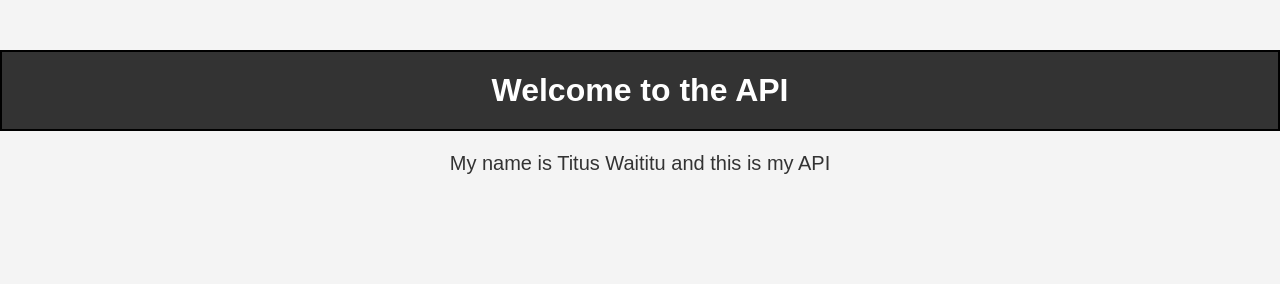
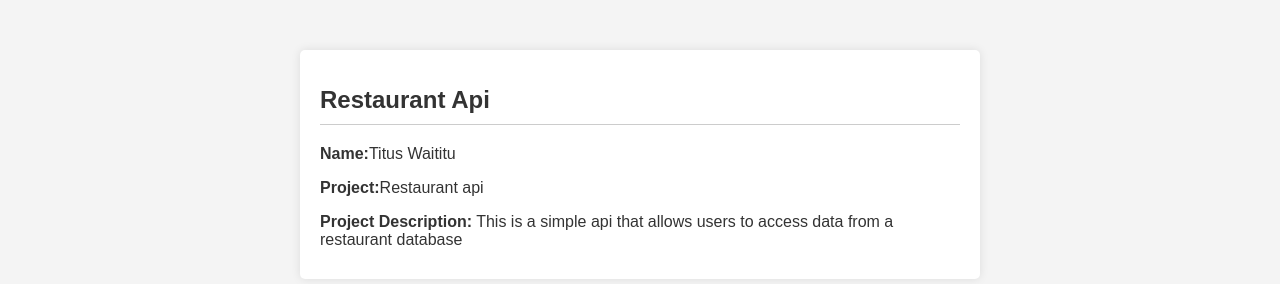
Before and after one commit to Andrea-tailas/restaurant_api_with_neon_db, a website: page index.html in a window 1280 px wide. Drawn offline with Linux system fonts and the light colour scheme.

Commit message:
modified index.html file

```diff
--- a/index.html
+++ b/index.html
@@ -12,26 +12,39 @@
             background-color: #f4f4f4;
             color: #333;
         }
-        h1 {
-            text-align: center;
-            margin-top: 50px;
-            color: #fff;
-            background-color: #333;
-            padding:20px;
-            border:2px solid black;
+      .profile {
+        width: 50%;
+        margin: 0 auto;
+        background: #fff;
+        padding: 20px;
+        border-radius: 5px;
+        box-shadow: 0 0 10px rgba(0, 0, 0, 0.1);
+        margin-top: 50px;
+      }
+        .profile h1 {
+            font-size: 24px;
+            margin-bottom: 20px;
+            border-bottom: 1px solid #ccc;
+            padding-bottom: 10px;
         }
-        p {
-            text-align: center;
-            margin-top: 20px;
-            font-size: 15pt;
+        .profile p {
+            font-size: 16px;
+            margin-bottom: 10px;
+        }
+        .profile p span {
+            font-weight: bold;
         }
 
     </style>
 </head>
 <body>
-    <h1>Welcome to the API</h1>
-<p>My name is Titus Waititu and this is my API</p>
+ <div class="profile">
+    <h1>Restaurant Api</h1>
+    <p><span>Name:</span>Titus Waititu</p>
+    <p><span>Project:</span>Restaurant api</p>
+    <p><span>Project Description:</span> This is a simple api that allows users to access data from a restaurant database</p>
 
+ </div>
 </body>
 </html>
 
```
